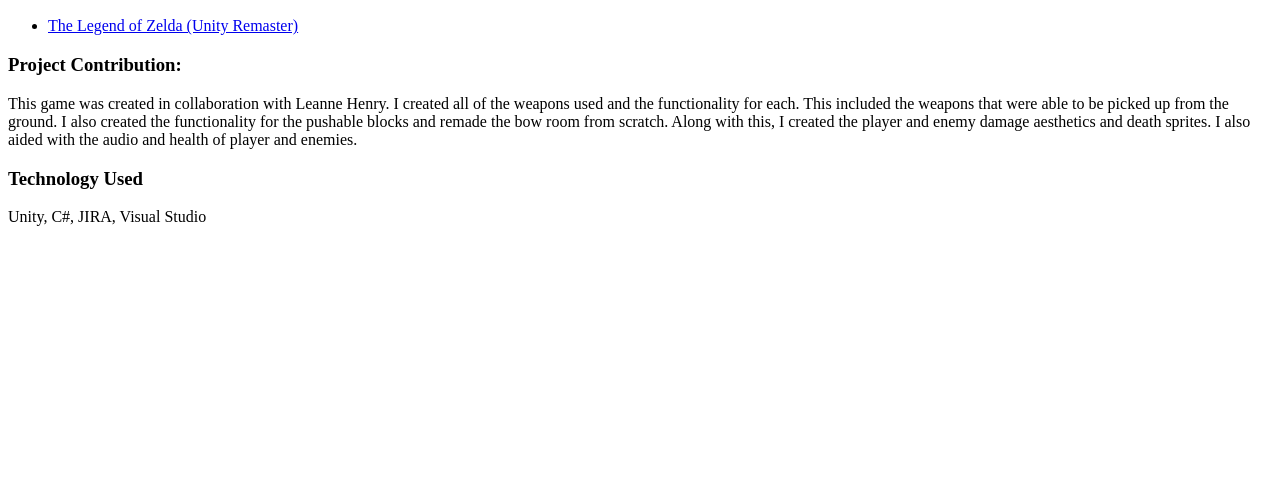
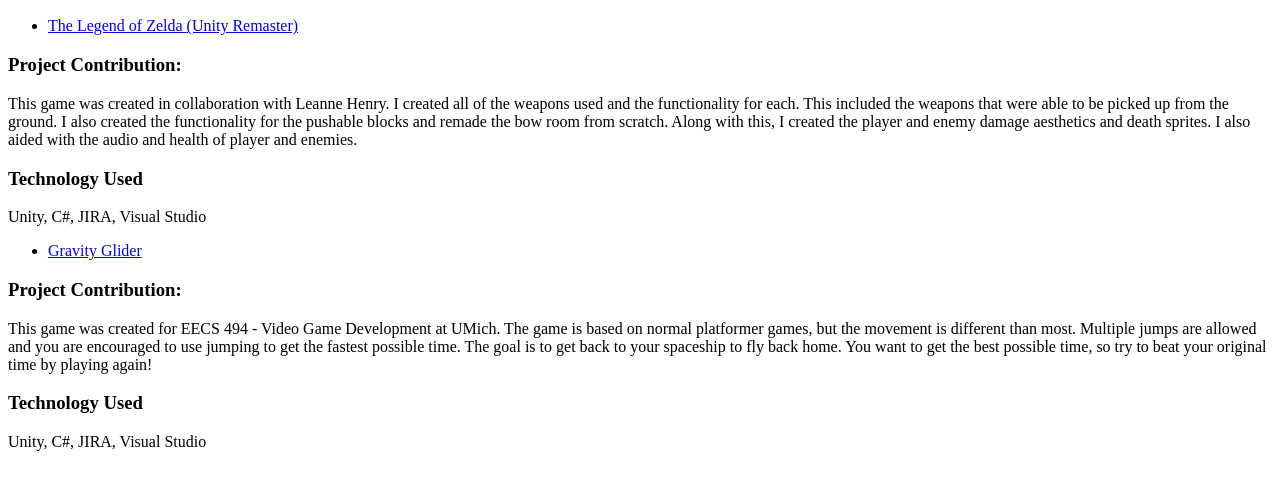
Before and after one commit to julianewberry/julianewberry.github.io, a plain HTML site: page index.html in a window 1280 px wide. Shown: the part 96-586 px from the top of the page. Drawn offline with Linux system fonts and the light colour scheme.

Commit message:
added gravity glider

```diff
--- a/index.html
+++ b/index.html
@@ -5,7 +5,6 @@
 
 <h2>Projects</h2>
 
-<!-- TODO: Erase one of these two. Replace the 'href' link below with a link to your WebGL build page. -->
 <ul>
 <li><a href="https://lechenry.itch.io/legend-of-zelda-nes-custom-level">The Legend of Zelda (Unity Remaster)</a></li>
 </ul>
@@ -16,5 +15,16 @@
 
 <h3>Technology Used</h3>
 <p>Unity, C#, JIRA, Visual Studio</p>
-<!-- TIP: Rename this file "index.html", and it will become the default landing page whenever someone navigates their browser to your domain. -->
+
+<ul>
+<li><a href="https://lechenry.itch.io/legend-of-zelda-nes-custom-level">Gravity Glider</a></li>
+</ul>
+
+<h3>Project Contribution:</h3>
+<p>This game was created for EECS 494 - Video Game Development at UMich. The game is based on normal platformer games, but the movement is different than most. Multiple jumps are allowed and you are encouraged to use jumping to get the fastest possible time.
+    The goal is to get back to your spaceship to fly back home. You want to get the best possible time, so try to beat your original time by playing again!
+</p>
+
+<h3>Technology Used</h3>
+<p>Unity, C#, JIRA, Visual Studio</p>
 </html>
```
